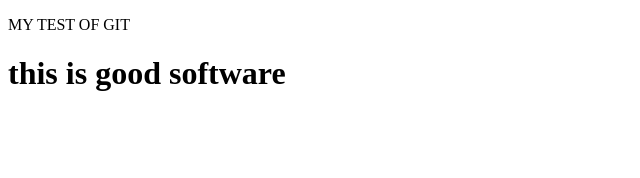
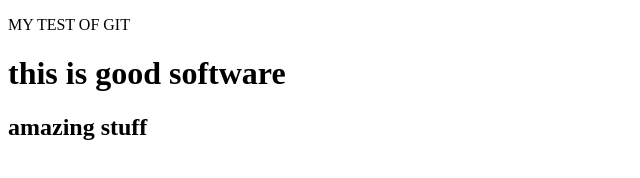
Before and after one commit to git-cyber2019/git-test, a plain HTML site: page index.html in a window 1280 px wide. Shown: the whole page, without its empty margins (0-640 px from the left). Drawn offline with Linux system fonts and the light colour scheme.

Commit message:
added h2 header

```diff
--- a/index.html
+++ b/index.html
@@ -10,5 +10,6 @@
 
     <p>MY TEST OF GIT </p>
     <h1>this is good software</h1>
+    <h2>amazing stuff</h2>
 </body>
 </html>
```
